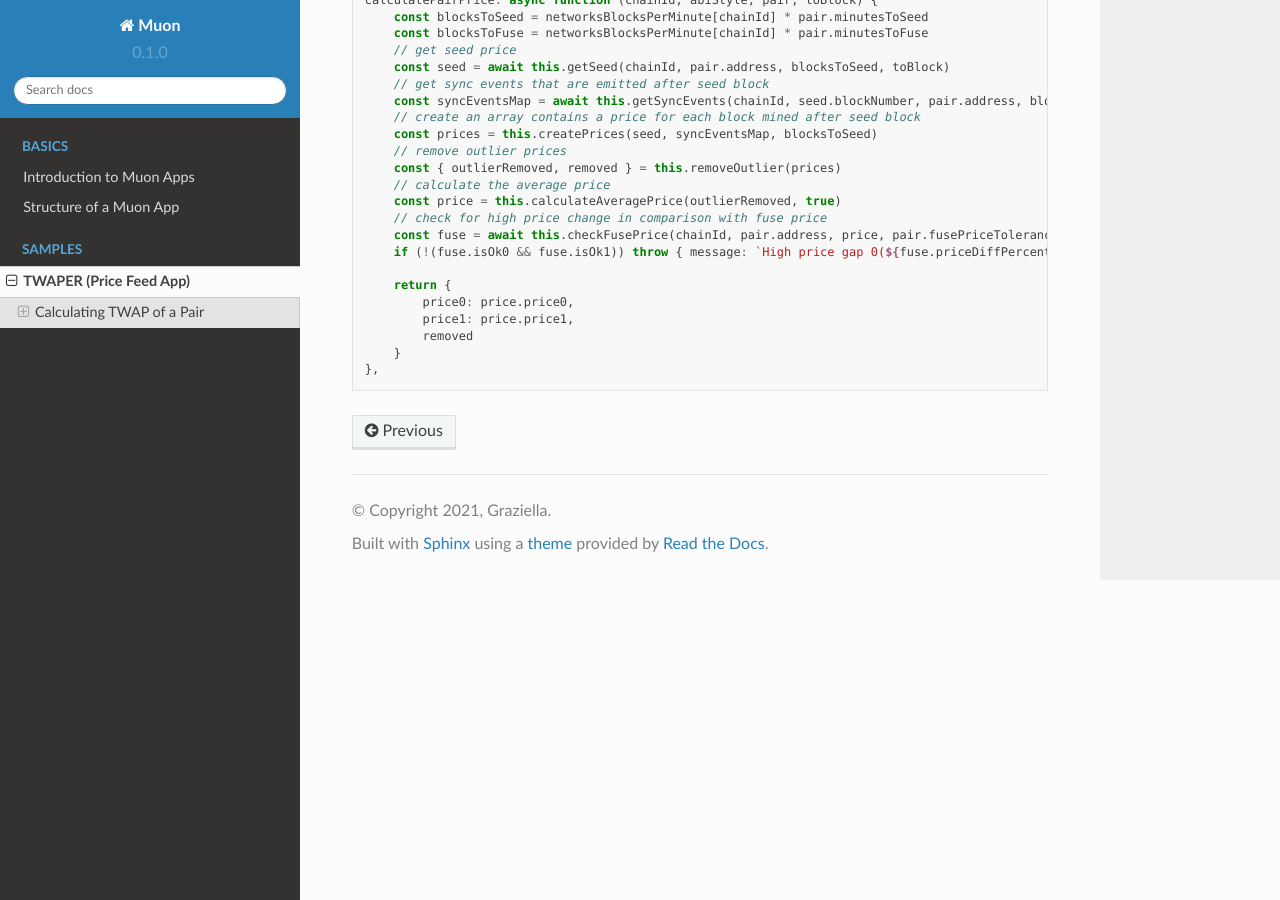
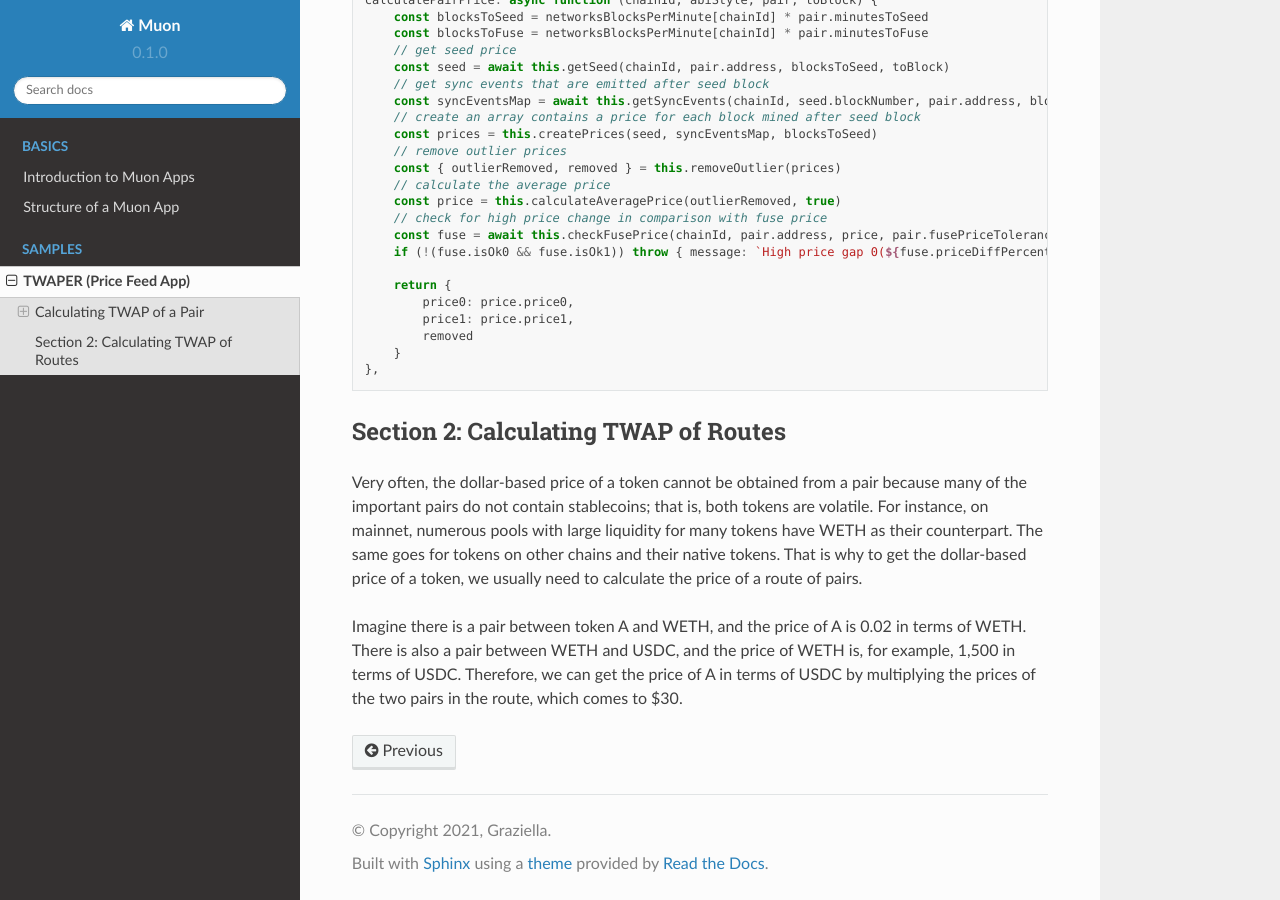
Before and after one commit to abramsymons/rtd-muon, a Sphinx documentation site: the page built from docs/source/twaper.rst, in a window 1280 px wide and 900 px high, scrolled down 7787 px. Built offline with Sphinx 7.4.7 and the Read the Docs theme 2.0.0, drawn with Linux system fonts in a browser that asks for light colours.

Commit message:
Update twaper.rst

```diff
--- a/docs/source/twaper.rst
+++ b/docs/source/twaper.rst
@@ -319,3 +319,11 @@ All the procedures explained above in a step-by-step manner can now be reviewed
 	        removed
 	    }
 	},
+
+*************************************
+Section 2: Calculating TWAP of Routes
+*************************************
+
+Very often, the dollar-based price of a token cannot be obtained from a pair because many of the important pairs do not contain stablecoins; that is, both tokens are volatile. For instance, on mainnet, numerous pools with large liquidity for many tokens have WETH as their counterpart. The same goes for tokens on other chains and their native tokens. That is why to get the dollar-based price of a token, we usually need to calculate the price of a route of pairs.
+
+Imagine there is a pair between token A and WETH, and the price of A is 0.02 in terms of WETH. There is also a pair between WETH and USDC, and the price of WETH is, for example, 1,500 in terms of USDC. Therefore, we can get the price of A in terms of USDC by multiplying the prices of the two pairs in the route, which comes to $30.
```
